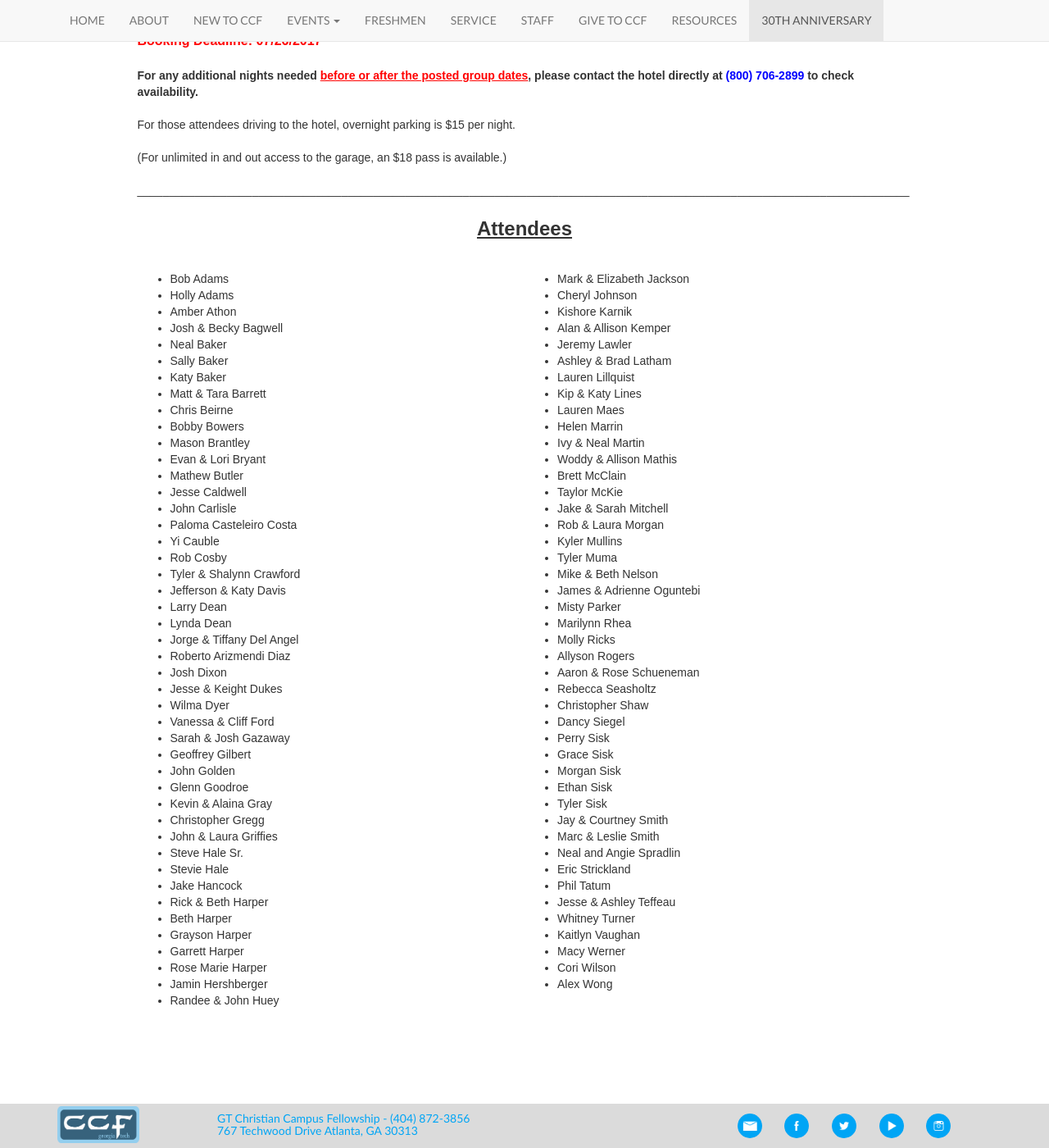
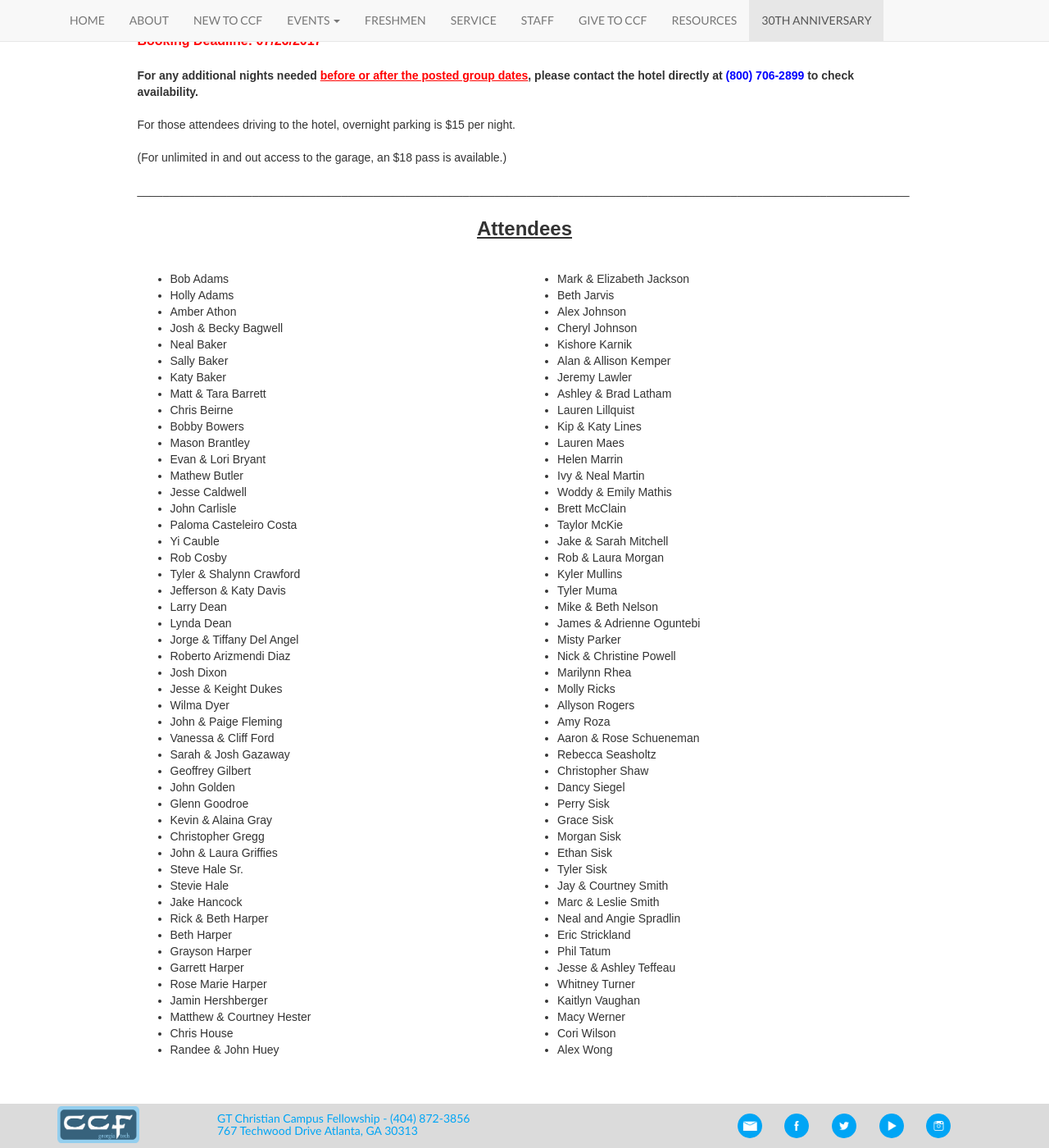
Before and after one commit to gtccf/gtccf.github.io, a Jekyll site: the page built from 30th/index.html, in a window 1280 px wide and 1400 px high, scrolled down 992 px. Shown: the whole window at 82% size. Built offline with Jekyll 4.4.1, drawn with Linux system fonts in a browser that asks for light colours; nearby versions of some CDN libraries.

Commit message:
Added more attendees

```diff
--- a/30th/index.html
+++ b/30th/index.html
@@ -102,6 +102,7 @@ layout: default
                   <li>Josh Dixon</li>
                   <li>Jesse & Keight Dukes</li>
                   <li>Wilma Dyer</li>
+                  <li>John & Paige Fleming</li>
                   <li>Vanessa & Cliff Ford</li>
                   <li>Sarah & Josh Gazaway</li>
                   <li>Geoffrey Gilbert</li>
@@ -119,12 +120,16 @@ layout: default
                   <li>Garrett Harper</li>
                   <li>Rose Marie Harper</li>
                   <li>Jamin Hershberger</li>
+                  <li>Matthew & Courtney Hester</li>
+                  <li>Chris House</li>
                   <li>Randee & John Huey</li>
               </ul>
           </div>
           <div style="float: right; width: 50%;">
             <ul>
                 <li>Mark & Elizabeth Jackson</li>
+                <li>Beth Jarvis</li>
+                <li>Alex Johnson</li>
                 <li>Cheryl Johnson</li>
                 <li>Kishore Karnik</li>
                 <li>Alan & Allison Kemper</li>
@@ -135,7 +140,7 @@ layout: default
                 <li>Lauren Maes</li>
                 <li>Helen Marrin</li>
                 <li>Ivy & Neal Martin</li>
-                <li>Woddy & Allison Mathis</li>
+                <li>Woddy & Emily Mathis</li>
                 <li>Brett McClain</li>
                 <li>Taylor McKie</li>
                 <li>Jake & Sarah Mitchell</li>
@@ -145,9 +150,11 @@ layout: default
                 <li>Mike & Beth Nelson</li>
                 <li>James & Adrienne Oguntebi</li>
                 <li>Misty Parker</li>
+                <li>Nick & Christine Powell</li>
                 <li>Marilynn Rhea</li>
                 <li>Molly Ricks</li>
                 <li>Allyson Rogers</li>
+                <li>Amy Roza</li>
                 <li>Aaron & Rose Schueneman</li>
                 <li>Rebecca Seasholtz</li>
                 <li>Christopher Shaw</li>
```
